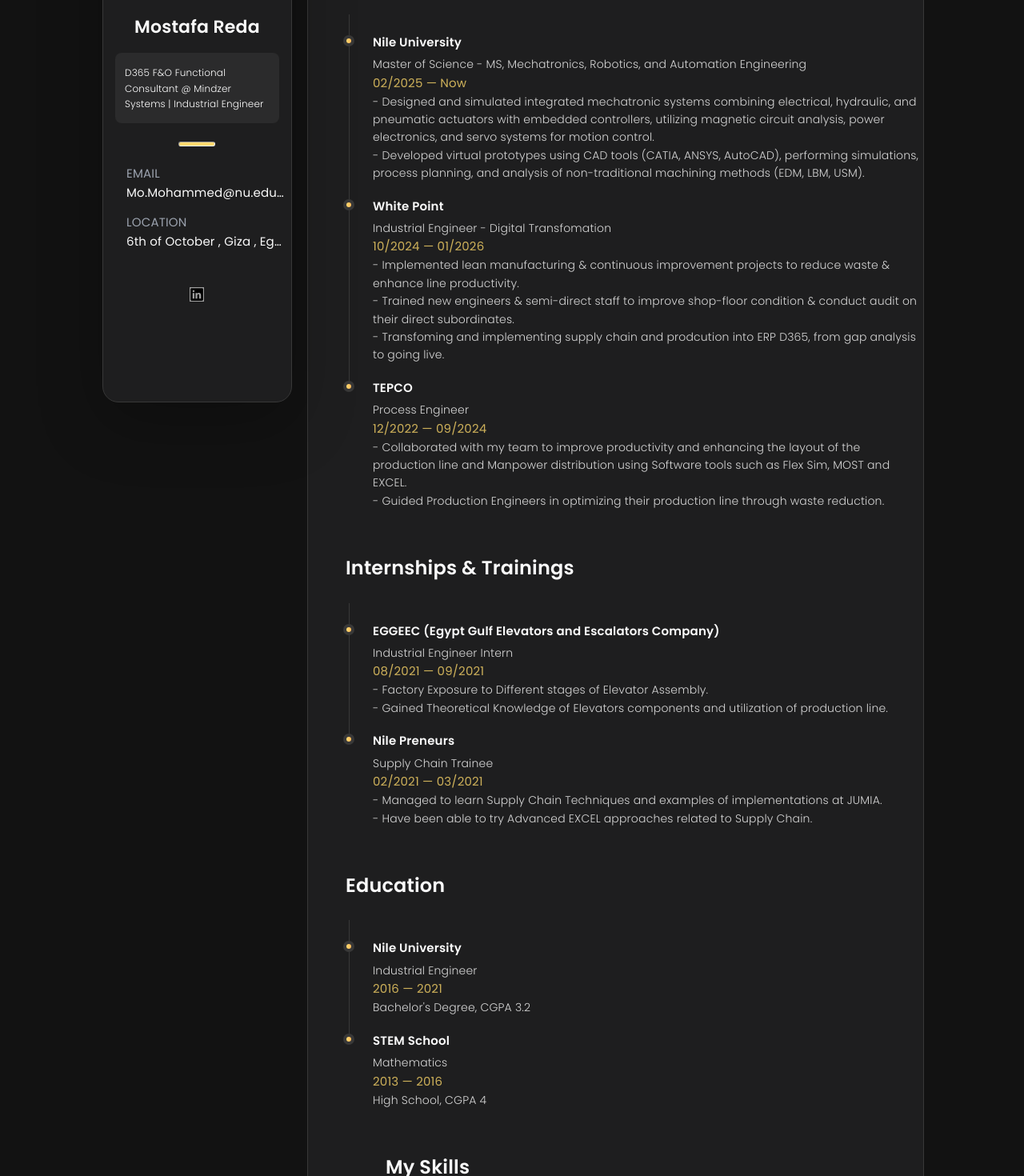
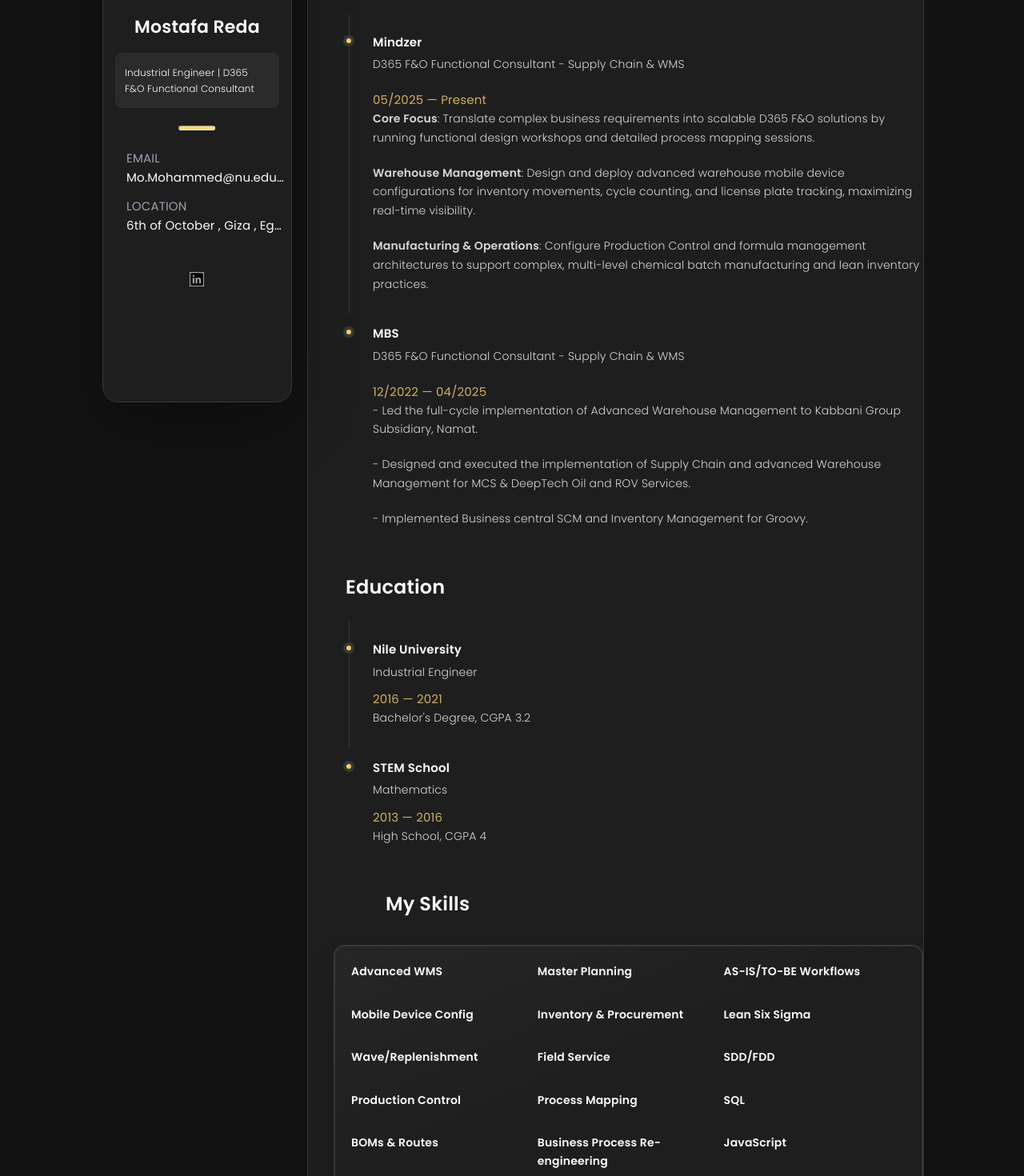
Before and after one commit to mostafa-portfolio/Portfolio-Router, a React (Vite) app: page /#/resume in a window 1280 px wide. Shown: the part 260-1730 px from the top of the page at 80% size. Built offline with nearby package versions, Linux system fonts and the light colour scheme.

Commit message:
Major updates - D365 Fit - phase 1

```diff
--- a/src/App.css
+++ b/src/App.css
@@ -111,6 +111,10 @@
   color: hsl(0, 0%, 84%);;
 }
 
+b{
+  font-weight: bold;
+  color: var(--light-gray);
+}
 /* header */
 
 .header{
@@ -307,14 +311,22 @@
 }
 .portfolio-card-container{
   margin-top: 2em;
+  margin-right: 2em;
   display: grid;
-  grid-template-columns: 1fr 1fr;
+  grid-template-columns: 1fr;
   gap: .5em;
+  padding: 30px;
+  border: 1px solid var(--jet);
+  border-radius: 20px;
+  background: linear-gradient(to bottom right, hsla(240, 1%, 18%, 0.251) 0%, hsla(240, 2%, 11%, 0) 100%), hsl(240, 2%, 13%);
+  box-shadow: 0 16px 30px hsla(0, 0%, 0%, 0.25);
 }
 
-.portfolio-card{
-   max-width: 95%;
-  }
+/* .portfolio-card{
+  margin-bottom: 2em;
+  border: 2px solid red;
+  max-width: 100%;
+  } */
 
 .portfolio-img{
   width: 100%;
@@ -385,7 +397,7 @@
 
 .timeline-item { position: relative; }
 
-.timeline-item:not(:last-child) { margin-bottom: 20px; }
+.timeline-item:not(:last-child) { margin-bottom: 2.5rem; }
 
 .timeline-item-title {
   font-size: var(--fs-6);
@@ -425,10 +437,13 @@
   font-size: 14px;
   color: var(--light-gray);
   font-weight: var(--fw-300);
-  line-height: 1.6;
+  line-height: 1.7;
   max-width: 50em;
+  margin-bottom: 1.25rem;
 }
-
+.education{
+  margin-bottom: .6rem;
+}
 
 /**
  * skills
@@ -720,7 +735,7 @@
   width: 120px;
   height: 100%;
 }
-.service-card , .certificates-card-container , .portfolio-card-container{
+.service-card , .certificates-card-container /* , .portfolio-card-container */{
   grid-template-columns: 1fr 1fr;
 }
 
--- a/src/App.jsx
+++ b/src/App.jsx
@@ -17,7 +17,7 @@
         <Routes>
             <Route path='/' element={<Landing/>}></Route>
             <Route path='/resume' element={<Resume/>}/>
-            {/* <Route path='/portfolio' element={<Portfolio/>}/> */}
+            <Route path='/portfolio' element={<Portfolio/>}/>
             <Route path='/certificates' element={<Certificates/>}/>
             <Route path='/side' element={<Side/>}/>
         </Routes>
--- a/src/Skills.js
+++ b/src/Skills.js
@@ -1,16 +1,17 @@
 export default [
-    {title:"SolidWorks",id:1},
-    {title:"React js",id:2},
-    {title:"D365",id:3},
-    {title:"AutoCAD",id:4},
-    {title:"React Router",id:5},
-    {title:"SQL",id:6},
-    {title:"AX 2012",id:7},
-    {title:"CATIA",id:8},
-    {title:"HTML",id:9},
-    {title:"Field Service",id:10},
-    {title:"Flex Sim",id:11},
-    {title:"B.Central",id:12},
-    {title:"MATLAB",id:13},
-    {title:"UML",id:14},
+    {title:"Advanced WMS",id:1},
+    {title:"Master Planning",id:2},
+    {title:"AS-IS/TO-BE Workflows",id:3},
+    {title:"Mobile Device Config",id:4},
+    {title:"Inventory & Procurement",id:5},
+    {title:"Lean Six Sigma",id:6},
+    {title:"Wave/Replenishment",id:7},
+    {title:"Field Service",id:8},
+    {title:"SDD/FDD",id:9},
+    {title:"Production Control",id:10},
+    {title:"Process Mapping",id:11},
+    {title:"SQL",id:12},
+    {title:"BOMs & Routes",id:13},
+    {title:"Business Process Re-engineering",id:14},
+    {title:"JavaScript",id:15},
 ]
--- a/src/certificatesData.js
+++ b/src/certificatesData.js
@@ -4,14 +4,16 @@
 import advancedReactImg from '/src/assets/AdvancedReact.jpg'
 import frontedImg from '/src/assets/FrontendCareer.jpg'
 import lSS from '/src/assets/LSS.jpg'
+import fo from '/src/assets/Dynamics.png'
 import uadcity from '/src/assets/udacity.jpg'
 
 export default [
-  { imgUrl:lSS, date:"Feb, 2026", title: "Six Sigma: Green Belt Prep" , organization:"LinkedIn - Project Management Institute" ,  id:1},
+  { imgUrl:fo, date:"Sep, 2026", title: "Dynamics 365 Functional Consultant - MB330" , organization:"Microsoft" ,  id:1},
+  { imgUrl:lSS, date:"Feb, 2026", title: "Six Sigma: Green Belt Prep" , organization:"LinkedIn - Project Management Institute" ,  id:2},
+  { imgUrl:mckinseyImg, date:"07 July, 2025", title: "McKinsey Forward Program" , organization:"McKinsey & Company" ,  id:4},
+  { imgUrl:advancedNanoImg, date:"14 Dec, 2021", title: "JavaScript Advanced Nanodegree" , organization:"UDACITY" ,  id:3},
   { imgUrl:uadcity, date:"Oct, 2021", title: "SQL for Data Analysis" , organization:"Udacity" ,  id:2},
-  /* { imgUrl:professionalNanoImg, date:"05 July, 2021", title: "Front End Web Development Professional Nanodegree" , organization:"UDACITY" ,  id:1} */,
-  { imgUrl:advancedNanoImg, date:"14 Dec, 2021", title: "Front End Web Development Advanced Nanodegree" , organization:"UDACITY" ,  id:3},
-  { imgUrl:mckinseyImg, date:"07 July, 2025", title: "McKinsey Forward Program" , organization:"McKinsey & Company" ,  id:4},
-  { imgUrl:advancedReactImg, date:"13 Jan, 2026", title: "Advanced React" , organization:"Scrimba" , id:5},
-  /* { imgUrl:frontedImg, date:"28 Feb, 2026", title: "Frontend Career Path" , organization:"Scrimba" ,  id:5} */
+
+
+  { imgUrl:advancedReactImg, date:"13 Jan, 2026", title: "Advanced React Js" , organization:"Scrimba" , id:5},
 ]
--- a/src/components/Education.jsx
+++ b/src/components/Education.jsx
@@ -19,12 +19,12 @@
             <li class="timeline-item">
 
               <h4 class="h4 timeline-item-title">Nile University</h4>
-              <p class="timeline-text">
+              <p class="timeline-text education">
                 Industrial Engineer
               </p>
               <span>2016 — 2021</span>
 
-              <p class="timeline-text">
+              <p class="timeline-text ">
                 Bachelor's Degree, CGPA 3.2
               </p>
 
@@ -33,7 +33,7 @@
             <li class="timeline-item">
 
               <h4 class="h4 timeline-item-title">STEM School</h4>
-              <p class="timeline-text">
+              <p class="timeline-text education">
                 Mathematics
               </p>
               <span>2013 — 2016</span>
--- a/src/components/Experience.jsx
+++ b/src/components/Experience.jsx
@@ -18,94 +18,58 @@
 
             <li class="timeline-item">
 
-              <h4 class="h4 timeline-item-title">Nile University</h4>
+              <h4 class="h4 timeline-item-title">Mindzer</h4>
               <p class="timeline-text">
-                Master of Science - MS, Mechatronics, Robotics, and Automation Engineering
+                D365 F&O Functional Consultant - Supply Chain & WMS
               </p>
-              {/*  <p class="timeline-text">
-                Bahrain - Remote
-              </p> */}
 
-              <span>02/2025 — Now</span>
+              <span>05/2025 — Present</span>
 
               <p class="timeline-text">
-                - Designed and simulated integrated mechatronic systems combining electrical, hydraulic, and
-pneumatic actuators with embedded controllers, utilizing magnetic circuit analysis, power
-electronics, and servo systems for motion control.
+                <b>Core Focus</b>: Translate complex business requirements into scalable D365 F&O solutions by running functional design workshops and detailed process mapping sessions.
               </p>
               <p class="timeline-text">
-                - Developed virtual prototypes using CAD tools (CATIA, ANSYS, AutoCAD), performing
-simulations, process planning, and analysis of non-traditional machining methods
-(EDM, LBM, USM).
+                <b>Warehouse Management</b>: Design and deploy advanced warehouse mobile device configurations for inventory movements, cycle counting, and license plate tracking, maximizing real-time visibility.
+              </p>
+              <p class="timeline-text">
+                <b>Manufacturing & Operations</b>: Configure Production Control and formula management architectures to support complex, multi-level chemical batch manufacturing and lean inventory practices.
               </p>
 
             </li>
 
 
+            <li class="timeline-item">
+
+              <h4 class="h4 timeline-item-title">MBS</h4>
+              <p class="timeline-text">
+                D365 F&O Functional Consultant - Supply Chain & WMS
+              </p>
+
+              <span>12/2022 — 04/2025</span>
+
+              <p class="timeline-text"> - Led the full-cycle implementation of Advanced Warehouse Management to Kabbani Group Subsidiary, Namat.  </p>
+              <p class="timeline-text"> - Designed and executed the implementation of Supply Chain and advanced Warehouse Management for MCS & DeepTech Oil and ROV Services. </p>
+              <p class="timeline-text"> - Implemented Business central SCM and Inventory Management for Groovy.</p>
+
+            </li>
+
             {/* <li class="timeline-item">
 
-              <h4 class="h4 timeline-item-title">MBS Business Solutions</h4>
+              <h4 class="h4 timeline-item-title">White Point</h4>
               <p class="timeline-text">
-                Microsoft Dynamics SC & Manufacturing Consultant
+                Process Engineer
               </p>
-              <span>01/2024 — 01/2025</span>
+              <span>05/2022 — 09/2024</span>
               <p class="timeline-text">
-                Supply Chain – Planning – Production – Advanced Warehouse
-                Management – Field Service – Business Central.
+                  <b>Scope & Role</b>: Led the end-to-end D365 SCM implementation, focusing heavily on Production Control, Master
+Planning, and Inventory modules.
               </p>
               <p class="timeline-text">
-                  -       Led the implementation of Advanced Warehouse Management to
-                  Kabbani Group Subsidiary, Namat.
-              </p>
-              <p class="timeline-text">
-                  - Worked on implementation of Supply Chain and advanced
-                          Warehouse Management for MCS & DeepTech Oil
-                          and ROV Services.
-              </p>
-              <p class="timeline-text">
-                  - Helped building Business Central for
-                  Groovy, incorporating Supply Chain and Finance.
+                  - Mapped manufacturing shop-floor operations with D365 best practices, authored core Software Design Documents
+(SDD), executed Data Migration for BOMs and Routes, and successfully managed UAT and Go-Live phases.
               </p>
 
             </li> */}
-
-            <li class="timeline-item">
-
-              <h4 class="h4 timeline-item-title">White Point</h4>
-              <p class="timeline-text">
-                Industrial Engineer - Digital Transfomation
-              </p>
-
-              <span>10/2024 — 01/2026</span>
-
-              <p class="timeline-text"> - Implemented lean manufacturing & continuous improvement projects to reduce waste & enhance line productivity. </p>
-              <p class="timeline-text"> - Trained new engineers & semi-direct staff to improve shop-floor condition & conduct audit on their direct subordinates.</p>
-              <p class="timeline-text"> - Transfoming and implementing supply chain and prodcution into ERP D365, from gap analysis to going live.</p>
-
-            </li>
-
-            <li class="timeline-item">
-
-              <h4 class="h4 timeline-item-title">TEPCO</h4>
-              <p class="timeline-text">
-                Process Engineer
-              </p>
-              <span>12/2022 — 09/2024</span>
-              {/* <p class="timeline-text">
-                Supply Chain – Planning – Production – Advanced Warehouse
-                Management – Field Service – Business Central.
-              </p> */}
-              <p class="timeline-text">
-                  -     Collaborated with my team to improve productivity and enhancing the layout of
-                        the production line and Manpower distribution using Software tools such as Flex
-                        Sim, MOST and EXCEL.
-              </p>
-              <p class="timeline-text">
-                  - Guided Production Engineers in optimizing their production line through waste
-                    reduction.
-              </p>
-
-            </li>
 
           </ul>
 
--- a/src/components/Header.jsx
+++ b/src/components/Header.jsx
@@ -5,7 +5,7 @@
         <header className="header">
             <div><Link to='/' className={props.aboutClass}>About</Link></div>
             <div><Link to='/resume' className={props.resumeClass}>Resume</Link></div>
-            {/* <div><Link to='/portfolio' className={props.portfolioClass}>Portfolio</Link></div> */}
+            <div><Link to='/portfolio' className={props.portfolioClass}>Projects</Link></div>
             <div><Link to='/certificates' className={props.certificatesClass}>Certificates</Link></div>
         </header>
     )
--- a/src/components/Portfolio.jsx
+++ b/src/components/Portfolio.jsx
@@ -11,37 +11,15 @@
     let pathName= window.location.pathname
 
     /* Portfolio Cards */
-    const portfolioCards = portfolioData.filter(card=>{
-        if(typeFilter==="dynamics"){
-            return card.type==="Microsoft Dynamics"
-        }
-
-        else{
-            return card.type==="Web Development"
-        }
-
-    }).map(data=>{
-                return  <div className='portfolio-card cursor-pointer' key={data.id}>
-                            <div>
-                                <a href="">
-                                    <img src={data.imgUrl} alt="" className='portfolio-img'/>
-                                    {/* <p className="white-highlight">TEPCO</p>
-                                    <p>{data.type}</p> */}
-                                </a>
-                            </div>
-
+   const portfolioCards= portfolioData.map(data=>{
+                return  <div className='portfolio-card-container cursor-pointer' key={data.id}>
+                            <h3>{data.title}</h3>
+                            <p><b>Scope:</b> {data.scope}</p>
+                            <p><b>Key contributions:</b></p>
+                            <p>{data.contribution1}</p>
+                            <p>{data.contribution2}</p>
                         </div>
                 })
-
-
-    /* SearchParams selection */
-    function filter(key,value){
-        /* const sp = new URLSearchParams(searchParams) */
-        /* if(value===null){
-            sp.delete(key,value)
-        }sp.delete(key,value) */
-        return (`?${key}=${value}`)
-    }
 
 
 
@@ -52,29 +30,15 @@
             <section className='about'>
                 <div className='about-intro'>
                     <div className='about-me-head'>
-                        <h1>Portfolio</h1>
+                        <h1>Projects</h1>
                         <Header portfolioClass={pathName==="/portfolio"&&"yellow"}/>
                     </div>
                     <hr />
 
-                    {/* Type Filter Links */}
-                    <div className="links">
+                    {/* Portfolio Cards */}
 
-                        <Link to={filter("type","web-development")}
-                            className={`underline portfolio-links ${typeFilter!=="dynamics"&&"yellow"}`}>
-                            Web Development
-                        </Link>
+                        {portfolioCards}
 
-                        <Link to={filter("type","dynamics")}
-                            className={`underline portfolio-links ${typeFilter==="dynamics"&&"yellow"}`}>
-                            D365
-                        </Link>
-                    </div>
-
-                    {/* Portfolio Cards */}
-                <div className='portfolio-card-container '>
-                        {portfolioCards}
-                </div>
                 </div>
 
             </section>
--- a/src/components/Resume.jsx
+++ b/src/components/Resume.jsx
@@ -25,7 +25,7 @@
             </div>
             <div className='resume'>
                 <Experience/>
-                <Internships/>
+                {/* <Internships/> */}
                 <Education/>
                 <SkillsSection/>
             </div>
--- a/src/components/Side.jsx
+++ b/src/components/Side.jsx
@@ -6,7 +6,7 @@
             <figure><img src={profile} alt="" /></figure>
             <div className="side-intro">
                 <h2>Mostafa Reda</h2>
-                <p className="title">D365 F&O Functional Consultant @ Mindzer Systems | Industrial Engineer</p>
+                <p className="title">Industrial Engineer | D365 F&O Functional Consultant</p>
             </div>
 
             <hr />
@@ -30,7 +30,8 @@
             </div>
 
             {/* Social Media */}
-            <div ><svg  xmlns="http://www.w3.org/2000/svg" className="cursor-pointer" viewBox="0 0 512 512"><title>Logo Linkedin</title><path  d="M444.17 32H70.28C49.85 32 32 46.7 32 66.89v374.72C32 461.91 49.85 480 70.28 480h373.78c20.54 0 35.94-18.21 35.94-38.39V66.89C480.12 46.7 464.6 32 444.17 32zm-273.3 373.43h-64.18V205.88h64.18zM141 175.54h-.46c-20.54 0-33.84-15.29-33.84-34.43 0-19.49 13.65-34.42 34.65-34.42s33.85 14.82 34.31 34.42c-.01 19.14-13.31 34.43-34.66 34.43zm264.43 229.89h-64.18V296.32c0-26.14-9.34-44-32.56-44-17.74 0-28.24 12-32.91 23.69-1.75 4.2-2.22 9.92-2.22 15.76v113.66h-64.18V205.88h64.18v27.77c9.34-13.3 23.93-32.44 57.88-32.44 42.13 0 74 27.77 74 87.64z"></path></svg></div>
+            <a href="https://www.linkedin.com/in/mostafa-reda-mohammed/"><div ><svg  xmlns="http://www.w3.org/2000/svg" className="cursor-pointer" viewBox="0 0 512 512"><title>Logo Linkedin</title><path  d="M444.17 32H70.28C49.85 32 32 46.7 32 66.89v374.72C32 461.91 49.85 480 70.28 480h373.78c20.54 0 35.94-18.21 35.94-38.39V66.89C480.12 46.7 464.6 32 444.17 32zm-273.3 373.43h-64.18V205.88h64.18zM141 175.54h-.46c-20.54 0-33.84-15.29-33.84-34.43 0-19.49 13.65-34.42 34.65-34.42s33.85 14.82 34.31 34.42c-.01 19.14-13.31 34.43-34.66 34.43zm264.43 229.89h-64.18V296.32c0-26.14-9.34-44-32.56-44-17.74 0-28.24 12-32.91 23.69-1.75 4.2-2.22 9.92-2.22 15.76v113.66h-64.18V205.88h64.18v27.77c9.34-13.3 23.93-32.44 57.88-32.44 42.13 0 74 27.77 74 87.64z"></path></svg></div>
+            </a>
         </aside>
     )
 }
--- a/src/portfolioData.js
+++ b/src/portfolioData.js
@@ -3,8 +3,13 @@
 import tepco from '/src/assets/TEPCO.jfif'
 
 export default [
-  { imgUrl:Milk, title: "Milk Factory" , description:"Web Development" , type: "Web Development" , id:1},
-  { imgUrl:Milk, title: "Darth Vader" , description:"" , type: "Web Development" , id:2},
-  { imgUrl:tepco, title: "Emperor Palpatine" , description:"" , type: "Microsoft Dynamics" , id:3},
-  { imgUrl:tepco, title: "Yoda" , description:"" , type: "Microsoft Dynamics" , id:4}
+  { imgUrl:Milk, title: "Full-Cycle ERP Implementation — White Point" , contribution1:`• Mapped manufacturing shop-floor operations with D365 best practices, authored core Software Design Documents
+(SDD), executed Data Migration for BOMs and Routes, and successfully managed UAT and Go-Live phases.` ,contribution2:``, scope: `Led the end-to-end D365 SCM implementation, focusing heavily on Production Control, Master
+Planning, and Inventory modules. ` , id:1},
+  { imgUrl:Milk, title: "Advanced WMS Implementation — Kabbani Group (Saudi Arabia)" , contribution1:`• Configured complex warehouse processes including wave management, replenishment, mobile device menus, and
+zone-based picking/put-away strategies.` ,contribution2:`• Spearheaded cross-border client training, system validation, and ensured smooth hypercare delivery.`, scope: `Led the end-to-end D365 SCM implementation, focusing heavily on Production Control, Master
+Planning, and Inventory modules. ` , id:2},
+  { imgUrl:Milk, title: "MCS & DeepTech Oil and ROV Services" , contribution1:`• Configured complex warehouse processes including wave management, replenishment, mobile device menus, and
+zone-based picking/put-away strategies.` ,contribution2:`• Spearheaded cross-border client training, system validation, and ensured smooth hypercare delivery.`, scope: `Led the end-to-end D365 SCM implementation, focusing heavily on Production Control, Master
+Planning, and Inventory modules. ` , id:2},
 ]
```
Also changed, not shown: src/components/About.jsx (+8 -6 lines), src/assets/Dynamics.png (added).
